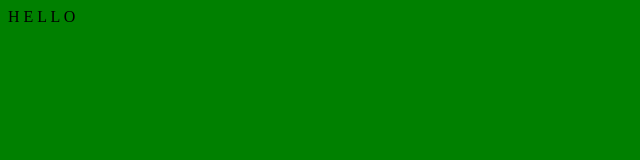
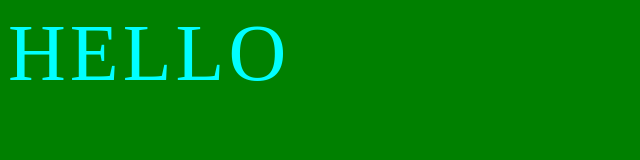
Before and after one commit to keemr99/GitHubPractice, a plain HTML site: page index.html in a window 1280 px wide. Shown: the whole page, without its empty margins (0-640 px from the left). Drawn offline with Linux system fonts and the light colour scheme.

Commit message:
still trying to change

```diff
--- a/app.css
+++ b/app.css
@@ -2,7 +2,7 @@ body {
     background-color: green;
 }
 
-#word {
-    font: 2em;
+.word {
+    font-size: 5rem;
     color: aqua;
 }
```
